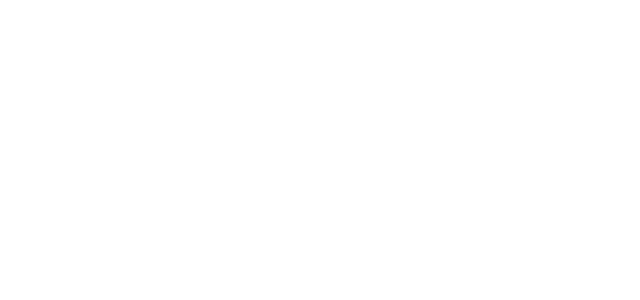
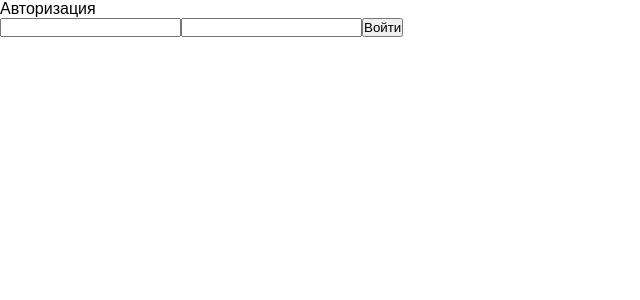
Before and after one commit to Xomek/chat-app, a React (Create React App) app: page /login in a window 1280 px wide. Shown: the top 300 px of the page, without its empty margins (0-640 px from the left). Built offline with nearby package versions, Linux system fonts and the light colour scheme.

Commit message:
created LoginForm and RegistrationForm components with Formik

```diff
--- /dev/null
+++ b/src/components/LoginForm/index.tsx
@@ -0,0 +1,27 @@
+import { Formik } from "formik";
+import styles from "./LoginForm.module.scss";
+
+import { Button, Form, Input } from "../UI";
+
+const LoginForm = () => {
+   return (
+      <Formik
+         initialValues={{ email: "", password: "" }}
+         onSubmit={(values) => {
+            console.log(values);
+         }}
+      >
+         {({ values, handleChange, handleSubmit, isValid, dirty }) => (
+            <Form className={styles.loginform}>
+               <Input type="text" name="email" onChange={handleChange} value={values.email} />
+               <Input type="password" name="password" onChange={handleChange} value={values.password} />
+               <Button type="submit" disabled={!isValid && !dirty} onClick={handleSubmit}>
+                  Войти
+               </Button>
+            </Form>
+         )}
+      </Formik>
+   );
+};
+
+export default LoginForm;
--- /dev/null
+++ b/src/components/RegistrationForm/index.tsx
@@ -0,0 +1,28 @@
+import { Formik } from "formik";
+import styles from "./RegistrationForm.module.scss";
+
+import { Button, Form, Input } from "../UI";
+
+const RegistrationForm = () => {
+   return (
+      <Formik
+         initialValues={{ email: "", password: "", confirm: "" }}
+         onSubmit={(values) => {
+            console.log(values);
+         }}
+      >
+         {({ values, handleChange, handleSubmit, isValid, dirty }) => (
+            <Form className={styles.registrationform}>
+               <Input type="text" name="email" onChange={handleChange} value={values.email} />
+               <Input type="password" name="password" onChange={handleChange} value={values.password} />
+               <Input type="password" name="confirm" onChange={handleChange} value={values.confirm} />
+               <Button type="submit" disabled={!isValid && !dirty} onClick={handleSubmit}>
+                  Регистрация
+               </Button>
+            </Form>
+         )}
+      </Formik>
+   );
+};
+
+export default RegistrationForm;
--- a/src/components/UI/Button/index.tsx
+++ b/src/components/UI/Button/index.tsx
@@ -3,13 +3,22 @@
 import { mcl } from "../../../misc/myClassNames";
 import styles from "./Button.module.scss";
 
-export interface ButtonProps extends BaseComponent, ButtonHTMLAttributes<HTMLButtonElement> {}
+export interface ButtonProps extends BaseComponent, ButtonHTMLAttributes<HTMLButtonElement> {
+   onClick: () => void;
+}
 
-const Button: FC<ButtonProps> = ({ className, children, ...props }) => {
+const Button: FC<ButtonProps> = ({ className, children, onClick, ...props }) => {
    const ButtonStyles = mcl(styles.button, className);
 
    return (
-      <button className={ButtonStyles} {...props}>
+      <button
+         className={ButtonStyles}
+         {...props}
+         onClick={(e) => {
+            e.preventDefault();
+            onClick();
+         }}
+      >
          {children}
       </button>
    );
--- a/src/components/index.ts
+++ b/src/components/index.ts
@@ -1,2 +1,4 @@
 import AppRouter from "./AppRouter"
-export { AppRouter }
+import LoginForm from "./LoginForm"
+import RegistrationForm from "./RegistrationForm"
+export { AppRouter, LoginForm, RegistrationForm }
--- a/src/pages/Login/index.tsx
+++ b/src/pages/Login/index.tsx
@@ -1,15 +1,22 @@
 import { FC, ReactElement } from "react";
 import { BaseComponent } from "../../interfaces/BaseComponent.interface";
 import { mcl } from "../../misc/myClassNames";
+import styles from "./Login.module.scss";
 
-import styles from "./Login.module.scss";
+import { Title } from "../../components/common";
+import { LoginForm } from "../../components";
 
 export interface LoginProps extends BaseComponent {}
 
 const Login: FC<LoginProps> = ({ className }): ReactElement => {
    const LoginStyles = mcl("page", styles.registration, className);
 
-   return <div className={LoginStyles}></div>;
+   return (
+      <div className={LoginStyles}>
+         <Title>Авторизация</Title>
+         <LoginForm />
+      </div>
+   );
 };
 
 export default Login;
--- a/src/pages/Registration/index.tsx
+++ b/src/pages/Registration/index.tsx
@@ -2,15 +2,22 @@
 import { BaseComponent } from "../../interfaces/BaseComponent.interface";
 import { ReactElement } from "react";
 import { mcl } from "../../misc/myClassNames";
+import styles from "./Registration.module.scss";
 
-import styles from "./Registration.module.scss";
+import { Title } from "../../components/common";
+import { RegistrationForm } from "../../components";
 
 export interface RegistrationProps extends BaseComponent {}
 
 const Registration: FC<RegistrationProps> = ({ className }): ReactElement => {
    const RegistrationStyles = mcl("page", styles.registration, className);
 
-   return <div className={RegistrationStyles}></div>;
+   return (
+      <div className={RegistrationStyles}>
+         <Title>Регистрация</Title>
+         <RegistrationForm />
+      </div>
+   );
 };
 
 export default Registration;
```
Also changed, not shown: src/components/LoginForm/LoginForm.module.scss (added), src/components/RegistrationForm/RegistrationForm.module.scss (added).
